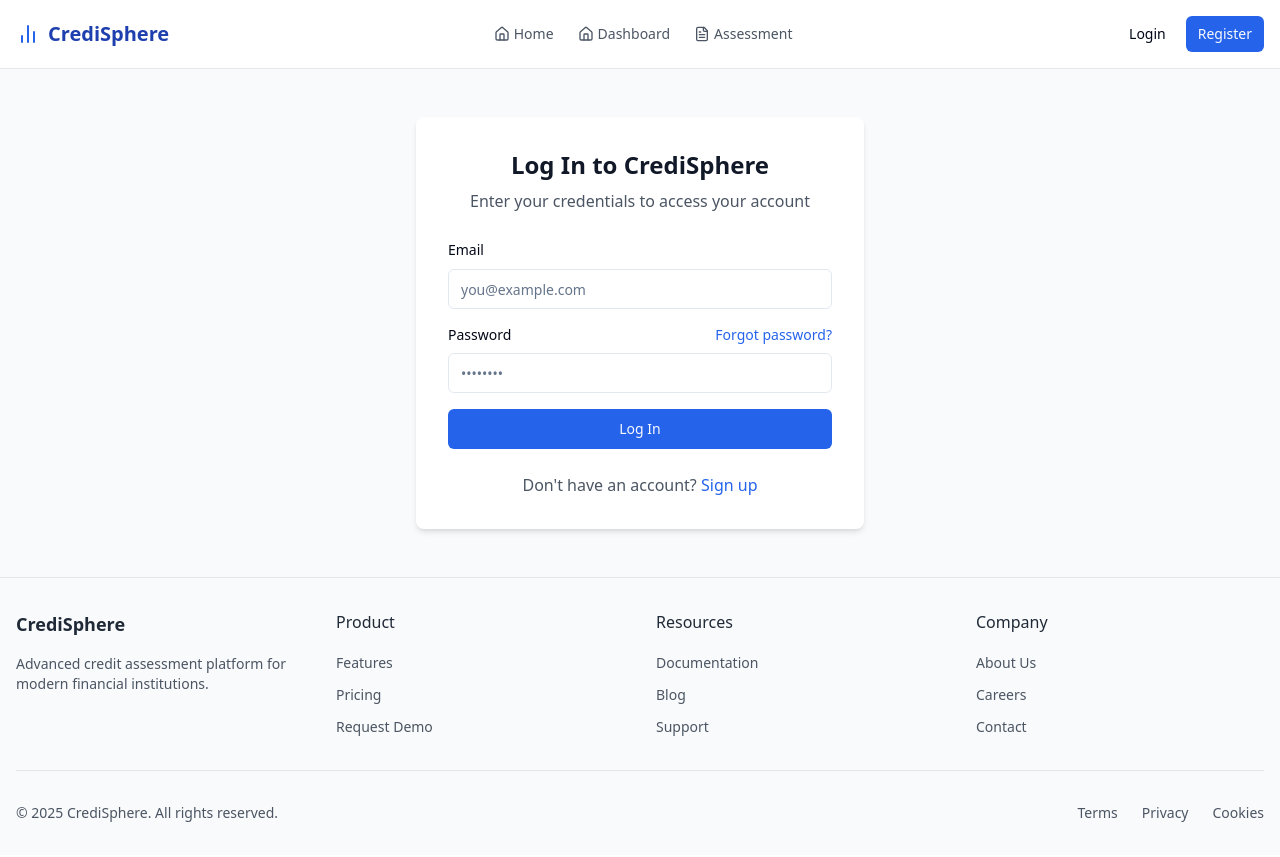
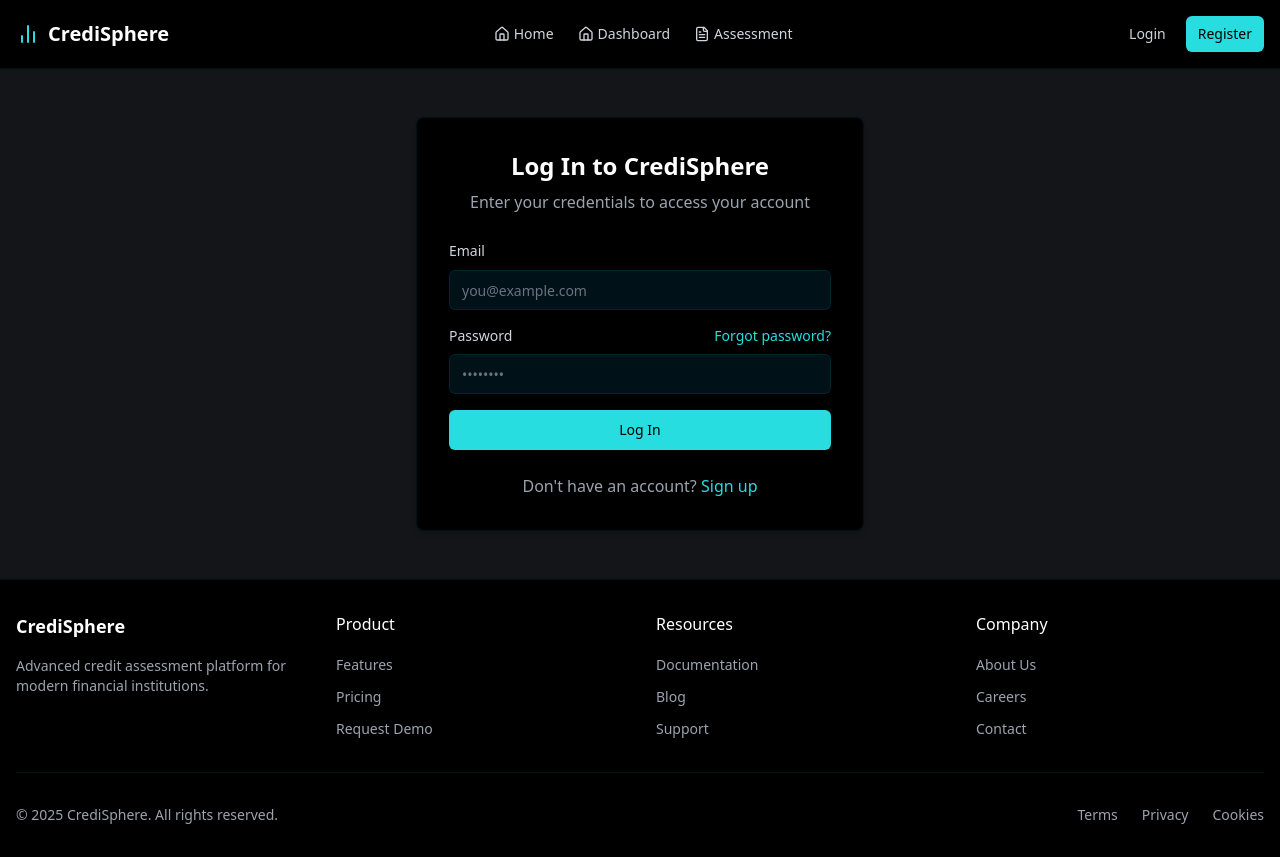
Before and after one commit to Ajitesh-Guru/CrediSphere-credit-risk-analyzer, a React (Vite) app: page /login in a window 1280 px wide. Built offline with nearby package versions, Linux system fonts and the light colour scheme.

Commit message:
feat: Implement dark theme and UI changes
This commit implements a dark theme for the webpage using specified colors and updates the "portfolio insights" section to "model transparency" with a new description.

```diff
--- a/src/components/Footer.tsx
+++ b/src/components/Footer.tsx
@@ -6,52 +6,52 @@ const Footer: React.FC = () => {
   const currentYear = new Date().getFullYear();
 
   return (
-    <footer className="bg-gray-50 border-t border-gray-200">
+    <footer className="bg-theme-dark border-t border-theme-tertiary/30">
       <div className="container mx-auto px-4 py-8">
         <div className="grid grid-cols-1 md:grid-cols-4 gap-8">
           <div>
-            <h3 className="text-lg font-semibold text-gray-800 mb-4">CrediSphere</h3>
-            <p className="text-gray-600 text-sm">
+            <h3 className="text-lg font-semibold text-white mb-4">CrediSphere</h3>
+            <p className="text-gray-400 text-sm">
               Advanced credit assessment platform for modern financial institutions.
             </p>
           </div>
 
           <div>
-            <h4 className="font-medium text-gray-800 mb-4">Product</h4>
+            <h4 className="font-medium text-white mb-4">Product</h4>
             <ul className="space-y-2">
-              <li><Link to="/features" className="text-sm text-gray-600 hover:text-blue-600">Features</Link></li>
-              <li><Link to="/pricing" className="text-sm text-gray-600 hover:text-blue-600">Pricing</Link></li>
-              <li><Link to="/demo" className="text-sm text-gray-600 hover:text-blue-600">Request Demo</Link></li>
+              <li><Link to="/features" className="text-sm text-gray-400 hover:text-theme-primary">Features</Link></li>
+              <li><Link to="/pricing" className="text-sm text-gray-400 hover:text-theme-primary">Pricing</Link></li>
+              <li><Link to="/demo" className="text-sm text-gray-400 hover:text-theme-primary">Request Demo</Link></li>
             </ul>
           </div>
 
           <div>
-            <h4 className="font-medium text-gray-800 mb-4">Resources</h4>
+            <h4 className="font-medium text-white mb-4">Resources</h4>
             <ul className="space-y-2">
-              <li><Link to="/documentation" className="text-sm text-gray-600 hover:text-blue-600">Documentation</Link></li>
-              <li><Link to="/blog" className="text-sm text-gray-600 hover:text-blue-600">Blog</Link></li>
-              <li><Link to="/support" className="text-sm text-gray-600 hover:text-blue-600">Support</Link></li>
+              <li><Link to="/documentation" className="text-sm text-gray-400 hover:text-theme-primary">Documentation</Link></li>
+              <li><Link to="/blog" className="text-sm text-gray-400 hover:text-theme-primary">Blog</Link></li>
+              <li><Link to="/support" className="text-sm text-gray-400 hover:text-theme-primary">Support</Link></li>
             </ul>
           </div>
 
           <div>
-            <h4 className="font-medium text-gray-800 mb-4">Company</h4>
+            <h4 className="font-medium text-white mb-4">Company</h4>
             <ul className="space-y-2">
-              <li><Link to="/about" className="text-sm text-gray-600 hover:text-blue-600">About Us</Link></li>
-              <li><Link to="/careers" className="text-sm text-gray-600 hover:text-blue-600">Careers</Link></li>
-              <li><Link to="/contact" className="text-sm text-gray-600 hover:text-blue-600">Contact</Link></li>
+              <li><Link to="/about" className="text-sm text-gray-400 hover:text-theme-primary">About Us</Link></li>
+              <li><Link to="/careers" className="text-sm text-gray-400 hover:text-theme-primary">Careers</Link></li>
+              <li><Link to="/contact" className="text-sm text-gray-400 hover:text-theme-primary">Contact</Link></li>
             </ul>
           </div>
         </div>
 
-        <div className="border-t border-gray-200 mt-8 pt-8 flex flex-col md:flex-row justify-between items-center">
-          <p className="text-sm text-gray-600">
+        <div className="border-t border-theme-tertiary/30 mt-8 pt-8 flex flex-col md:flex-row justify-between items-center">
+          <p className="text-sm text-gray-400">
             &copy; {currentYear} CrediSphere. All rights reserved.
           </p>
           <div className="flex space-x-6 mt-4 md:mt-0">
-            <Link to="/terms" className="text-sm text-gray-600 hover:text-blue-600">Terms</Link>
-            <Link to="/privacy" className="text-sm text-gray-600 hover:text-blue-600">Privacy</Link>
-            <Link to="/cookies" className="text-sm text-gray-600 hover:text-blue-600">Cookies</Link>
+            <Link to="/terms" className="text-sm text-gray-400 hover:text-theme-primary">Terms</Link>
+            <Link to="/privacy" className="text-sm text-gray-400 hover:text-theme-primary">Privacy</Link>
+            <Link to="/cookies" className="text-sm text-gray-400 hover:text-theme-primary">Cookies</Link>
           </div>
         </div>
       </div>
--- a/src/components/Header.tsx
+++ b/src/components/Header.tsx
@@ -12,19 +12,19 @@ const Header: React.FC = () => {
   const isActive = (path: string) => location.pathname === path;
 
   return (
-    <header className="bg-white border-b border-gray-200">
+    <header className="bg-theme-dark border-b border-theme-tertiary/30">
       <div className="container mx-auto px-4">
         <div className="flex justify-between items-center py-4">
           <div className="flex items-center space-x-2">
-            <BarChart2 className="h-6 w-6 text-blue-600" />
-            <span className="text-xl font-bold text-blue-800">CrediSphere</span>
+            <BarChart2 className="h-6 w-6 text-theme-primary" />
+            <span className="text-xl font-bold text-white">CrediSphere</span>
           </div>
 
           <nav className="hidden md:flex items-center space-x-6">
             <Link
               to="/"
               className={`flex items-center space-x-1 text-sm font-medium ${
-                isActive('/') ? 'text-blue-600' : 'text-gray-600 hover:text-blue-600'
+                isActive('/') ? 'text-theme-primary' : 'text-gray-300 hover:text-theme-primary'
               }`}
             >
               <Home className="h-4 w-4" />
@@ -33,7 +33,7 @@ const Header: React.FC = () => {
             <Link
               to="/dashboard"
               className={`flex items-center space-x-1 text-sm font-medium ${
-                isActive('/dashboard') ? 'text-blue-600' : 'text-gray-600 hover:text-blue-600'
+                isActive('/dashboard') ? 'text-theme-primary' : 'text-gray-300 hover:text-theme-primary'
               }`}
             >
               <Home className="h-4 w-4" />
@@ -42,7 +42,7 @@ const Header: React.FC = () => {
             <Link
               to="/assessment"
               className={`flex items-center space-x-1 text-sm font-medium ${
-                isActive('/assessment') ? 'text-blue-600' : 'text-gray-600 hover:text-blue-600'
+                isActive('/assessment') ? 'text-theme-primary' : 'text-gray-300 hover:text-theme-primary'
               }`}
             >
               <FileText className="h-4 w-4" />
@@ -54,24 +54,24 @@ const Header: React.FC = () => {
             {user && user.isLoggedIn ? (
               <div className="flex items-center space-x-4">
                 <div className="hidden md:flex items-center space-x-2">
-                  <div className="h-8 w-8 rounded-full bg-blue-100 flex items-center justify-center text-blue-600">
+                  <div className="h-8 w-8 rounded-full bg-theme-secondary/50 flex items-center justify-center text-white">
                     <User className="h-4 w-4" />
                   </div>
-                  <span className="text-sm font-medium text-gray-700">
+                  <span className="text-sm font-medium text-gray-300">
                     {user.email || user.name || 'User'}
                   </span>
                 </div>
-                <Button variant="ghost" size="sm" onClick={logout} className="text-gray-600">
+                <Button variant="ghost" size="sm" onClick={logout} className="text-gray-300 hover:text-white hover:bg-theme-secondary/30">
                   <LogOut className="h-4 w-4 mr-1" />
                   <span className="hidden md:inline">Logout</span>
                 </Button>
               </div>
             ) : (
               <div className="flex items-center space-x-2">
-                <Button asChild variant="ghost" size="sm">
+                <Button asChild variant="ghost" size="sm" className="text-gray-300 hover:text-white hover:bg-theme-secondary/30">
                   <Link to="/login">Login</Link>
                 </Button>
-                <Button asChild variant="default" size="sm" className="bg-blue-600 hover:bg-blue-700">
+                <Button asChild variant="default" size="sm" className="bg-theme-primary hover:bg-theme-primary/90 text-theme-dark">
                   <Link to="/register">Register</Link>
                 </Button>
               </div>
--- a/src/index.css
+++ b/src/index.css
@@ -1,92 +1,48 @@
+
 @tailwind base;
 @tailwind components;
 @tailwind utilities;
 
 @layer base {
   :root {
-    --background: 0 0% 100%;
-    --foreground: 222.2 84% 4.9%;
-
-    --card: 0 0% 100%;
-    --card-foreground: 222.2 84% 4.9%;
-
-    --popover: 0 0% 100%;
-    --popover-foreground: 222.2 84% 4.9%;
-
-    --primary: 222.2 47.4% 11.2%;
-    --primary-foreground: 210 40% 98%;
-
-    --secondary: 210 40% 96.1%;
-    --secondary-foreground: 222.2 47.4% 11.2%;
-
-    --muted: 210 40% 96.1%;
-    --muted-foreground: 215.4 16.3% 46.9%;
-
-    --accent: 210 40% 96.1%;
-    --accent-foreground: 222.2 47.4% 11.2%;
-
-    --destructive: 0 84.2% 60.2%;
-    --destructive-foreground: 210 40% 98%;
-
-    --border: 214.3 31.8% 91.4%;
-    --input: 214.3 31.8% 91.4%;
-    --ring: 222.2 84% 4.9%;
-
-    --radius: 0.5rem;
-
-    --sidebar-background: 0 0% 98%;
-
-    --sidebar-foreground: 240 5.3% 26.1%;
-
-    --sidebar-primary: 240 5.9% 10%;
-
-    --sidebar-primary-foreground: 0 0% 98%;
-
-    --sidebar-accent: 240 4.8% 95.9%;
-
-    --sidebar-accent-foreground: 240 5.9% 10%;
-
-    --sidebar-border: 220 13% 91%;
-
-    --sidebar-ring: 217.2 91.2% 59.8%;
-  }
-
-  .dark {
-    --background: 222.2 84% 4.9%;
+    --background: 220 7% 8%;
     --foreground: 210 40% 98%;
 
-    --card: 222.2 84% 4.9%;
+    --card: 220 7% 11%;
     --card-foreground: 210 40% 98%;
 
-    --popover: 222.2 84% 4.9%;
+    --popover: 220 7% 8%;
     --popover-foreground: 210 40% 98%;
 
-    --primary: 210 40% 98%;
-    --primary-foreground: 222.2 47.4% 11.2%;
+    --primary: 181 75% 51%;
+    --primary-foreground: 222.2 84% 4.9%;
 
-    --secondary: 217.2 32.6% 17.5%;
+    --secondary: 203 100% 19%;
     --secondary-foreground: 210 40% 98%;
 
     --muted: 217.2 32.6% 17.5%;
     --muted-foreground: 215 20.2% 65.1%;
 
-    --accent: 217.2 32.6% 17.5%;
+    --accent: 194 100% 15%;
     --accent-foreground: 210 40% 98%;
 
-    --destructive: 0 62.8% 30.6%;
+    --destructive: 0 84.2% 60.2%;
     --destructive-foreground: 210 40% 98%;
 
     --border: 217.2 32.6% 17.5%;
     --input: 217.2 32.6% 17.5%;
-    --ring: 212.7 26.8% 83.9%;
-    --sidebar-background: 240 5.9% 10%;
-    --sidebar-foreground: 240 4.8% 95.9%;
-    --sidebar-primary: 224.3 76.3% 48%;
-    --sidebar-primary-foreground: 0 0% 100%;
-    --sidebar-accent: 240 3.7% 15.9%;
-    --sidebar-accent-foreground: 240 4.8% 95.9%;
-    --sidebar-border: 240 3.7% 15.9%;
-    --sidebar-ring: 217.2 91.2% 59.8%;
+    --ring: 183 73% 49%;
+
+    --radius: 0.5rem;
+
+    --sidebar-background: 220 7% 9%;
+    --sidebar-foreground: 210 40% 98%;
+    --sidebar-primary: 181 75% 51%;
+    --sidebar-primary-foreground: 222.2 84% 4.9%;
+    --sidebar-accent: 220 7% 12%;
+    --sidebar-accent-foreground: 210 40% 98%;
+    --sidebar-border: 220 7% 15%;
+    --sidebar-ring: 181 75% 51%;
   }
 }
 
@@ -96,6 +52,6 @@
   }
 
   body {
-    @apply bg-background text-foreground;
+    @apply bg-theme-background text-foreground;
   }
 }
--- a/src/pages/Login.tsx
+++ b/src/pages/Login.tsx
@@ -58,19 +58,19 @@ const Login = () => {
   };
 
   return (
-    <div className="min-h-screen flex flex-col">
+    <div className="min-h-screen flex flex-col bg-theme-background">
       <Header />
 
-      <main className="flex-grow flex items-center justify-center bg-gray-50 py-12">
-        <div className="w-full max-w-md p-8 bg-white rounded-lg shadow-md">
+      <main className="flex-grow flex items-center justify-center py-12">
+        <div className="w-full max-w-md p-8 bg-theme-dark rounded-lg shadow-md border border-theme-tertiary/30">
           <div className="text-center mb-6">
-            <h1 className="text-2xl font-bold text-gray-900">Log In to CrediSphere</h1>
-            <p className="text-gray-600 mt-2">Enter your credentials to access your account</p>
+            <h1 className="text-2xl font-bold text-white">Log In to CrediSphere</h1>
+            <p className="text-gray-400 mt-2">Enter your credentials to access your account</p>
           </div>
 
           <form onSubmit={handleSubmit} className="space-y-4">
             <div className="space-y-2">
-              <Label htmlFor="email">Email</Label>
+              <Label htmlFor="email" className="text-gray-300">Email</Label>
               <Input
                 id="email"
                 type="email"
@@ -78,13 +78,14 @@ const Login = () => {
                 value={email}
                 onChange={(e) => setEmail(e.target.value)}
                 required
+                className="bg-theme-tertiary/30 border-theme-tertiary/50 text-white placeholder:text-gray-500"
               />
             </div>
 
             <div className="space-y-2">
               <div className="flex items-center justify-between">
-                <Label htmlFor="password">Password</Label>
-                <Link to="/forgot-password" className="text-sm text-blue-600 hover:text-blue-800">
+                <Label htmlFor="password" className="text-gray-300">Password</Label>
+                <Link to="/forgot-password" className="text-sm text-theme-primary hover:text-theme-primary/80">
                   Forgot password?
                 </Link>
               </div>
@@ -95,18 +96,19 @@ const Login = () => {
                 value={password}
                 onChange={(e) => setPassword(e.target.value)}
                 required
+                className="bg-theme-tertiary/30 border-theme-tertiary/50 text-white placeholder:text-gray-500"
               />
             </div>
 
-            <Button type="submit" className="w-full bg-blue-600 hover:bg-blue-700" disabled={isLoading}>
+            <Button type="submit" className="w-full bg-theme-primary hover:bg-theme-primary/90 text-theme-dark" disabled={isLoading}>
               {isLoading ? 'Logging in...' : 'Log In'}
             </Button>
           </form>
 
           <div className="mt-6 text-center">
-            <p className="text-gray-600">
+            <p className="text-gray-400">
               Don't have an account?{' '}
-              <Link to="/register" className="text-blue-600 hover:text-blue-800 font-medium">
+              <Link to="/register" className="text-theme-primary hover:text-theme-primary/80 font-medium">
                 Sign up
               </Link>
             </p>
--- a/tailwind.config.ts
+++ b/tailwind.config.ts
@@ -1,3 +1,4 @@
+
 import type { Config } from "tailwindcss";
 
 export default {
@@ -61,6 +62,13 @@ export default {
 					'accent-foreground': 'hsl(var(--sidebar-accent-foreground))',
 					border: 'hsl(var(--sidebar-border))',
 					ring: 'hsl(var(--sidebar-ring))'
+				},
+				theme: {
+					'dark': '#000000',
+					'primary': '#27dddf',
+					'secondary': '#003662',
+					'tertiary': '#00384d',
+					'background': '#141519',
 				}
 			},
 			borderRadius: {
```
Also changed, not shown: src/pages/Assessment.tsx (+49 -32 lines), src/pages/Dashboard.tsx (+49 -49 lines), src/pages/Index.tsx (+69 -69 lines), src/pages/NotFound.tsx (+13 -7 lines), src/pages/Register.tsx (+16 -12 lines).
